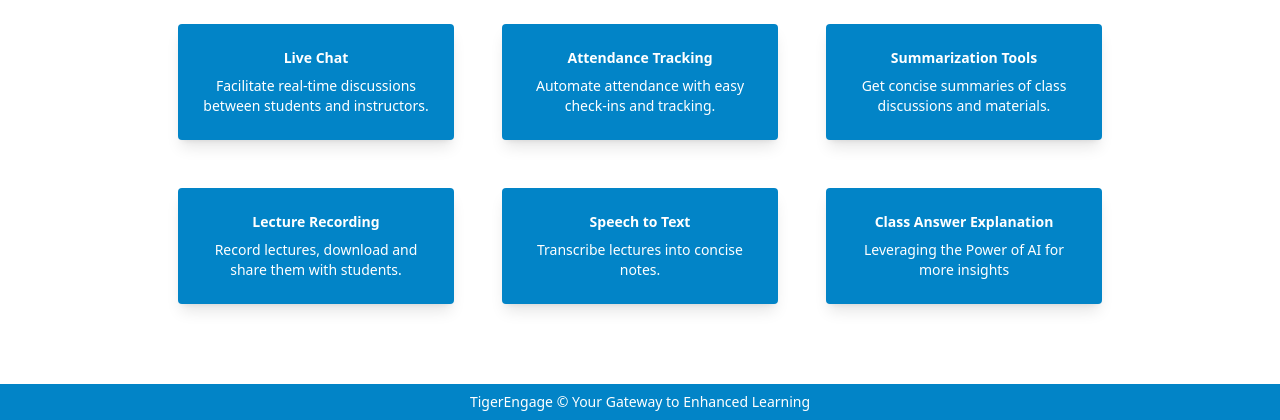
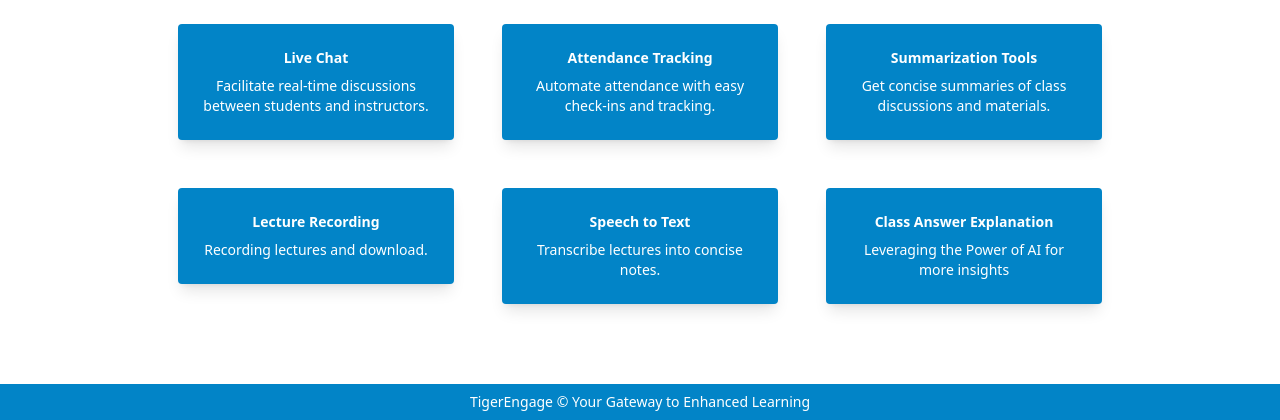
Before and after one commit to edouard2000/TigerEngage, a Flask app: page /home in a window 1280 px wide. Shown: the part 380-800 px from the top of the page. Run offline with Flask 3, Linux system fonts and the light colour scheme; style sheets or scripts are compiled from the project's sources; some libraries are stand-ins or nearby versions.

Commit message:
arranged some layout

```diff
--- a/templates/home.html
+++ b/templates/home.html
@@ -55,7 +55,7 @@ content %}
       >
         <h5 class="text-sm font-semibold text-white mb-2">Lecture Recording</h5>
         <p class="text-sm text-white">
-          Record lectures, download and share them with students.
+          Recording lectures and download.
         </p>
       </div>
     </div>
```
